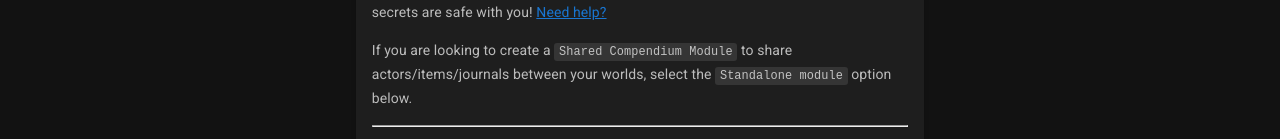
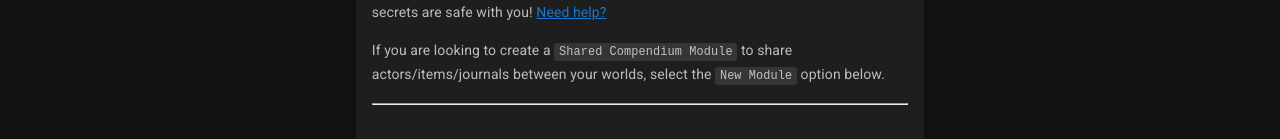
Before and after one commit to sneat/scene-packer-module-generator, a Nuxt app: page / in a window 1280 px wide. Shown: the part 509-648 px from the top of the page. Built offline with nearby package versions, Linux system fonts and the light colour scheme.

Commit message:
Clarify wording

```diff
--- a/pages/index.vue
+++ b/pages/index.vue
@@ -16,7 +16,7 @@
             The generator works entirely
             <NuxtLink to="/help">client-side</NuxtLink>, nothing is transferred to the server. Your secrets are safe with you! <NuxtLink to="/help">Need help?</NuxtLink>
           </p>
-          <p>If you are looking to create a <code>Shared Compendium Module</code> to share actors/items/journals between your worlds, select the <code>Standalone module</code> option below.</p>
+          <p>If you are looking to create a <code>Shared Compendium Module</code> to share actors/items/journals between your worlds, select the <code>New Module</code> option below.</p>
           <hr class="my-3">
         </v-card-text>
         <v-card-actions>
```
